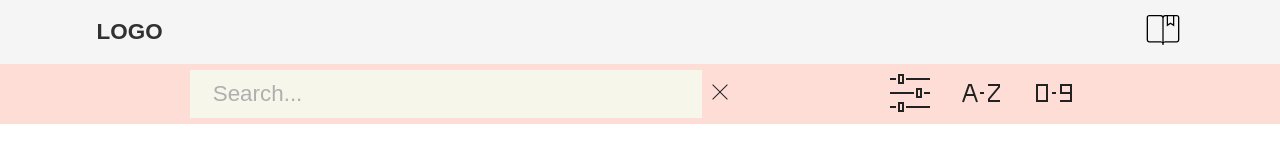
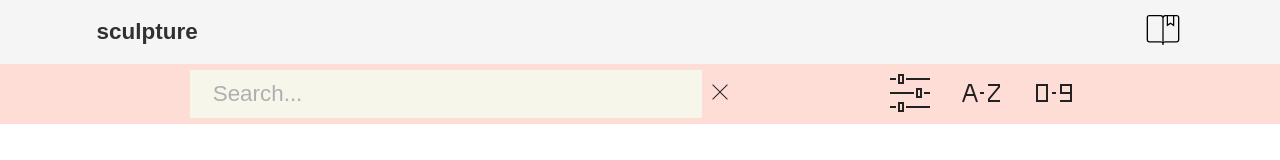
Before and after one commit to PatrikAarnivaara/sculpture, a React (Create React App) app: page / in a window 1280 px wide. Shown: the top 160 px of the page. Built offline with nearby package versions, Linux system fonts and the light colour scheme.

Commit message:
removed outline on focus

```diff
--- a/src/UI/Dropdown/Dropdown.css
+++ b/src/UI/Dropdown/Dropdown.css
@@ -9,6 +9,10 @@
 .dropdown-btn img {
 	width: 40px;
 	height: 40px;
+}
+
+.dropdown-btn:focus {
+	outline: 0;
 }
 
 /* The container <div> - needed to position the dropdown content */
--- a/src/UI/Navbar/Navbar.jsx
+++ b/src/UI/Navbar/Navbar.jsx
@@ -8,7 +8,7 @@ const NavBar = () => {
 		<div className="nav">
 			<nav className="nav-content">
 				<NavLink activeClassName="nav-sculpture-logo-active" exact to="/" className="nav-sculpture-logo">
-					<h3>LOGO</h3>
+					<h3>sculpture</h3>
 				</NavLink>
 				<NavLink
 					activeClassName="nav-collection-logo-active"
--- a/src/UI/Sort/SortButton.css
+++ b/src/UI/Sort/SortButton.css
@@ -1,5 +1,4 @@
 .sort-btn {
-	/* background-color: #ff674d; */
     background-color: #FFDDD7;
 	border: none;
 	padding: 8px 16px;
```
